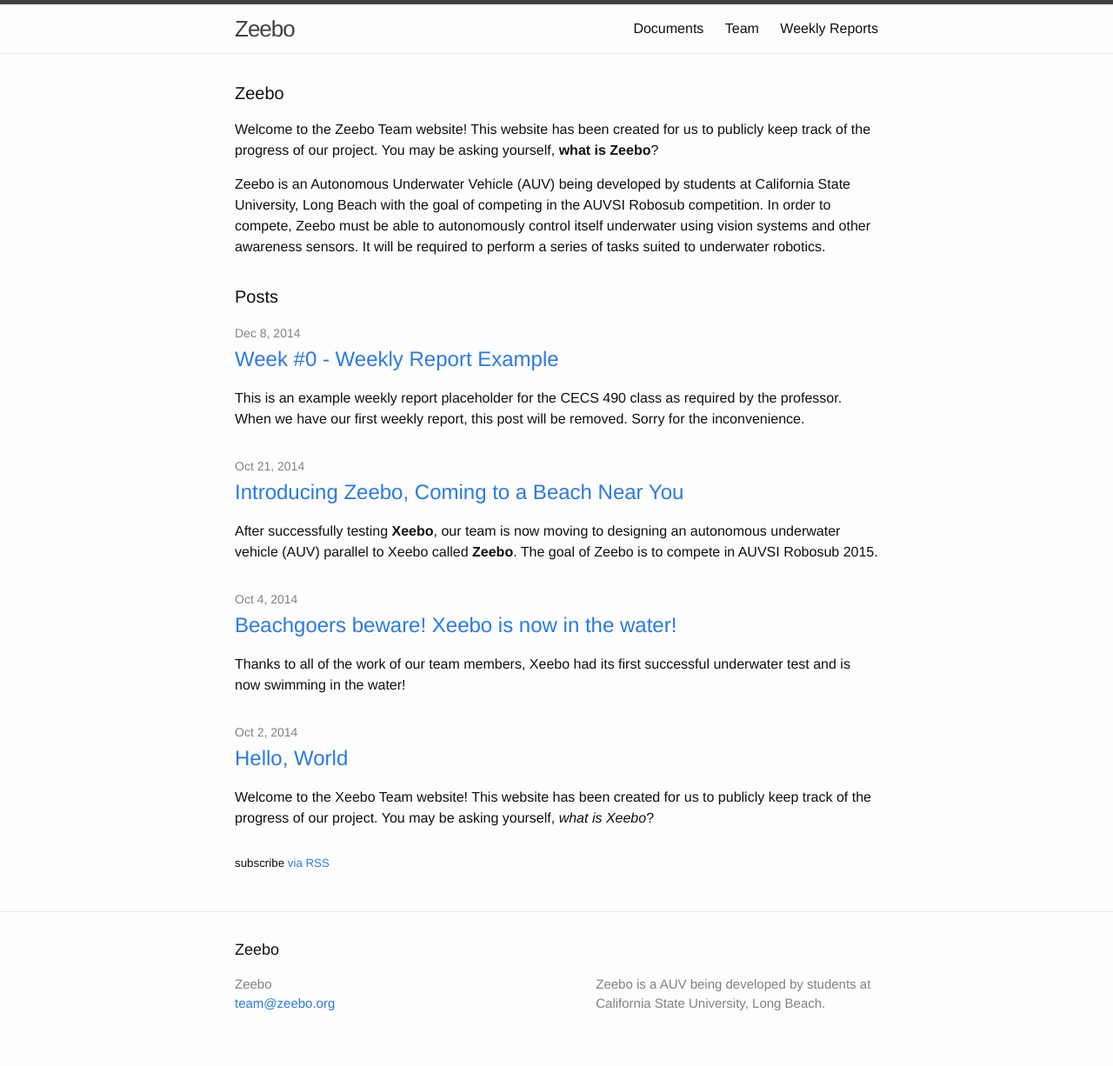
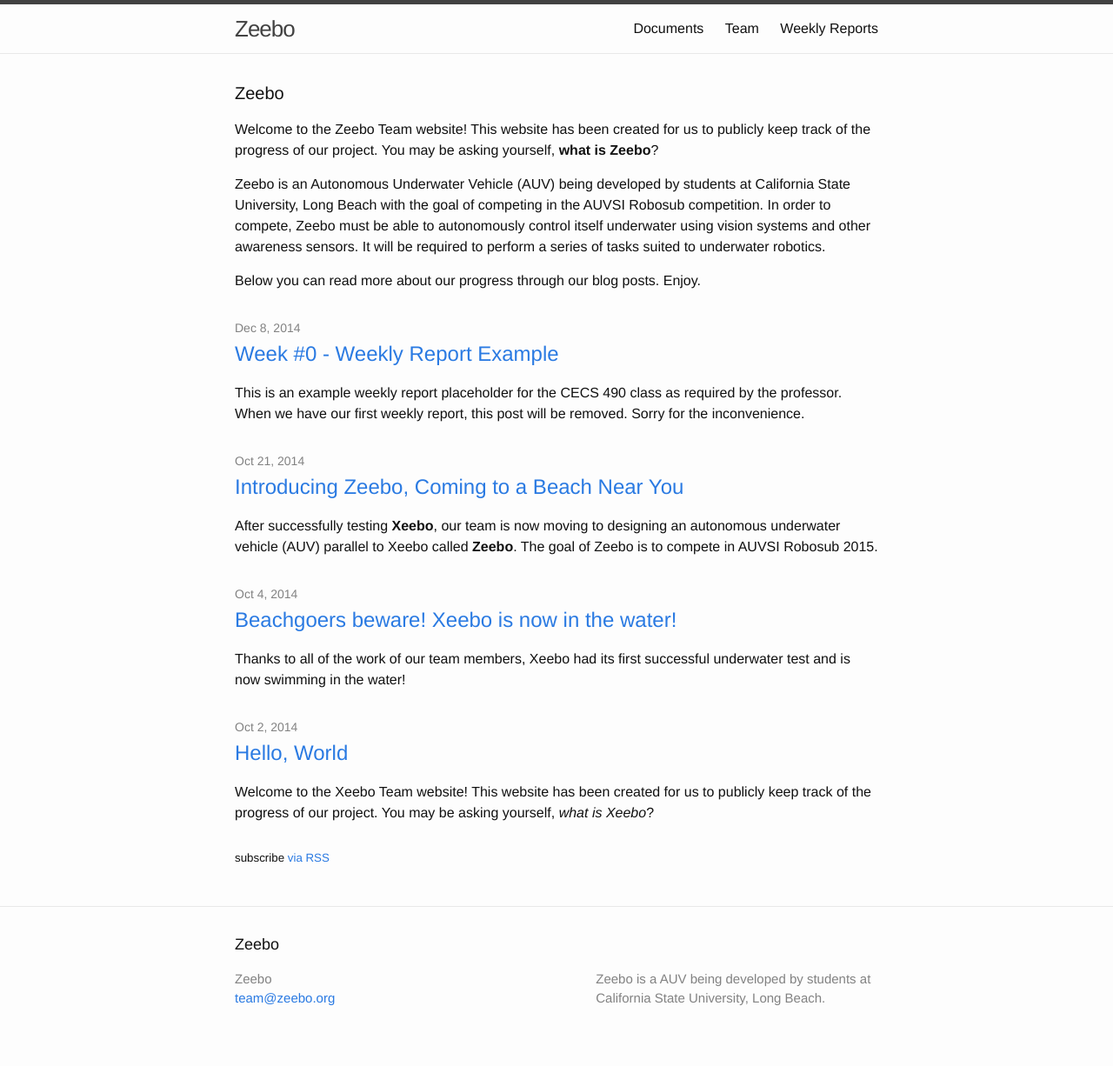
Before and after one commit to vartan/Xeebo, a Jekyll site: the page built from index.html, in a window 1280 px wide. Shown: the whole page at 87% size. Built offline with Jekyll 4.4.1, drawn with Linux system fonts in a browser that asks for light colours.

```diff
--- a/index.html
+++ b/index.html
@@ -20,9 +20,10 @@
     awareness sensors. It will be required to perform a series of tasks
     suited to underwater robotics.
   </p>
+  <p>
+    Below you can read more about our progress through our blog posts. Enjoy.
+  </p>
   </article>
-
-  <h1 class="page-heading">Posts</h1>
 
   <ul class="post-list">
     {% for post in site.posts %}
```
